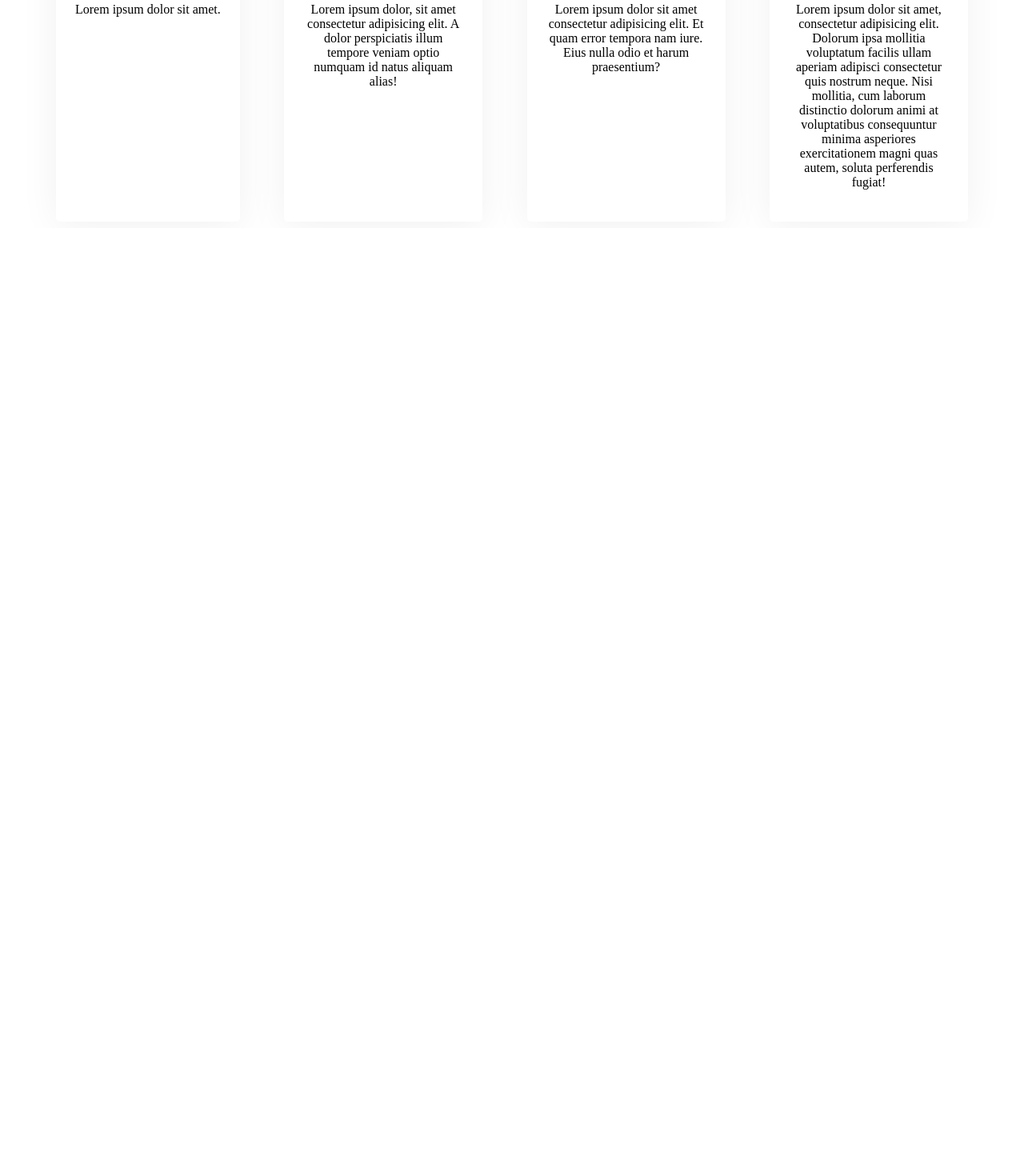
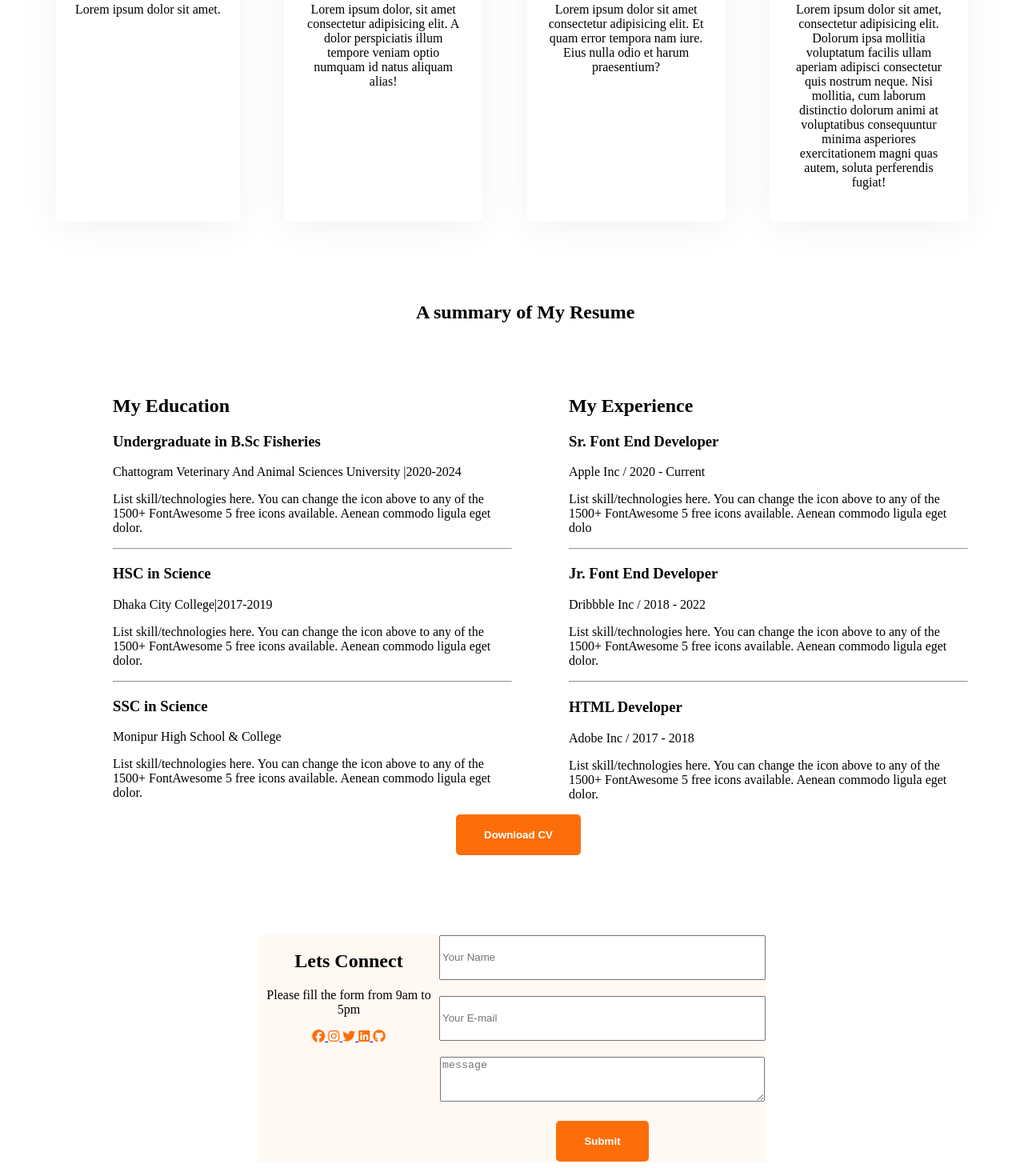
Before and after one commit to zohir26/Web-Developer-Protfolio, a plain HTML site: page index.html in a window 1280 px wide. Shown: the part 1442-2902 px from the top of the page at 80% size. Before the commit the page ends 1727 px from the top, so only its background shows below. Drawn offline with Linux system fonts and the light colour scheme.

Commit message:
All resources added

```diff
--- a/index.html
+++ b/index.html
@@ -5,6 +5,7 @@
     <meta name="viewport" content="width=device-width, initial-scale=1.0">
     <title>Protfolio</title>
     <link rel="stylesheet" href="style.css">
+    <script src="https://kit.fontawesome.com/6f5c3288a9.js" crossorigin="anonymous"></script>
 </head>
 <body class="open-sans-normal">
 <header class="header">
@@ -84,6 +85,108 @@
     </div>
 </div>
     </section>
+
+    <!-- Resume section-->
+<h2 class="resume-main-title">
+            A summary of My Resume
+        </h2>
+    <section class="resume">
+
+        <div class="resume-column">
+            <div class="resume-resources">
+                <h2 class="resume-title">My Education</h2>
+                <h3 class="resume-title">Undergraduate in B.Sc Fisheries</h3>
+                <p class="resume-paragraph">Chattogram Veterinary And Animal Sciences University |2020-2024</p>
+                <p class="resume-description">List skill/technologies here. You can change the icon above
+                    to any of the 1500+ FontAwesome 5 free icons available. Aenean commodo ligula eget dolor.</p>
+            </div>
+            <hr>
+            <div class="resume-resources">
+
+                <h3 class="resume-title">HSC in Science</h3>
+                <p class="resume-paragraph">Dhaka City College|2017-2019</p>
+                <p class="resume-description">
+                    List skill/technologies here. You can change the icon above
+                    to any of the 1500+ FontAwesome 5 free icons available. Aenean commodo ligula eget dolor.</p>
+            </div>
+            <hr>
+            <div class="resume-resources">
+
+                <h3 class="resume-title">SSC in Science</h3>
+                <p class="resume-paragraph">Monipur High School & College</p>
+                <p class="resume-description">
+                    List skill/technologies here. You can change the icon above
+to any of the 1500+ FontAwesome 5 free icons available. Aenean commodo ligula eget dolor.
+                </p>
+            </div>
+        </div>
+        <div class="resume-column">
+            <div class="resume-resources">
+                <h2 class="resume-title"> My Experience</h2>
+                <h3 class="resume-title">Sr. Font End Developer</h3>
+                <p class="resume-paragraph">Apple Inc / 2020 - Current</p>
+                <p class="resume-description">List skill/technologies here. You can change the icon above
+                    to any of the 1500+ FontAwesome 5 free icons available. Aenean commodo ligula eget dolo</p>
+            </div>
+            <hr>
+            <div class="resume-resources">
+
+                <h3 class="resume-title">Jr. Font End Developer</h3>
+                <p class="resume-paragraph">Dribbble Inc / 2018 - 2022</p>
+                <p class="resume-description">List skill/technologies here. You can change the icon above
+                    to any of the 1500+ FontAwesome 5 free icons available. Aenean commodo ligula eget dolor.</p>
+            </div>
+            <hr>
+            <div class="resume-resources">
+                <h2 class="resume-title"></h2>
+                <h3 class="resume-title">HTML Developer</h3>
+                <p class="resume-paragraph">Adobe Inc / 2017 - 2018</p>
+                <p class="resume-description">List skill/technologies here. You can change the icon above
+                    to any of the 1500+ FontAwesome 5 free icons available. Aenean commodo ligula eget dolor.</p>
+            </div>
+        </div>
+
+    </section>
+    <button class="btn-resume">Download CV</button>
 </main>
+
+<!-- Final Section-->
+ <section class="footer">
+    <div class="footer-content">
+        <h1>Lets Connect</h1>
+        <p>Please fill the form from 9am to 5pm</p>
+
+        <div class="footer-icon">
+<a href="https://web.facebook.com/profile.php?id=100004992679161">
+
+    <i class="fa-brands fa-facebook" style="color: #FD6E0A; "></i>
+</a>
+   <a href="">
+
+    <i class="fa-brands fa-instagram" style="color: #FD6E0A; "></i>
+ </a>
+   <a href="https://x.com/500JahirRaihan">
+
+    <i class="fa-brands fa-twitter" style="color: #FD6E0A; "></i>
+</a>
+<a href="https://www.linkedin.com/in/md-zohir-hossain-018b641b2/">
+    <i class="fa-brands fa-linkedin" style="color:#FD6E0A; "></i>
+    </a>
+    <a href="https://github.com/zohir26">
+        <i class="fa-brands fa-github" style="color: #FD6E0A; "></i>
+    </a>
+        </div>
+    </div>
+    <div class="footer-content">
+        <div class="footer-form">
+            <form action="">
+                <input type="text" name="" id="" placeholder="Your Name" class="footer-gap"> <br>
+                <input type="text" name="" id="" placeholder="Your E-mail" class="footer-gap"><br>
+                <textarea name="" id="" placeholder="message" class="footer-gap"></textarea>
+            </form>
+        </div>
+        <button class="btn-primary">Submit</button>
+    </div>
+ </section>
 </body>
 </html>
--- a/style.css
+++ b/style.css
@@ -111,3 +111,55 @@ box-shadow: 0px 6px 50px 0px rgba(0, 0, 0, 0.06);
 border-radius: 5px;
 
 }
+.resume{
+    display: flex;
+    justify-content: space-around;
+}
+.resume-column{
+    margin-top:50px;
+    margin-left:71px;
+}
+.resume-main-title{
+   justify-content: center;
+   align-items: center;
+   margin-left:450px;
+   margin-top: 100px;
+}
+.btn-resume{
+    background-color: #FD6E0A;
+    font-weight: bold;
+    color: white;
+    padding:18px 35px;
+    border-radius: 5px;
+    border:none;
+    margin-left:500px;
+}
+.footer-icon{
+
+
+}
+
+.footer{
+    background-color: #FFF8F3;
+    box-shadow: black;
+}
+.footer{
+    display: flex;
+    justify-content: space-between;
+    text-align: center;
+    margin-left: 315px;
+    margin-right: 315px;
+    margin-top: 100px;
+}
+.footer-form{
+    display: block;
+}
+footer input [type= "text"] {
+    width:200px;
+}
+.footer-gap{
+    height:50px;
+    width:400px;
+    margin-bottom: 20px;
+   box-shadow: white;
+}
```
